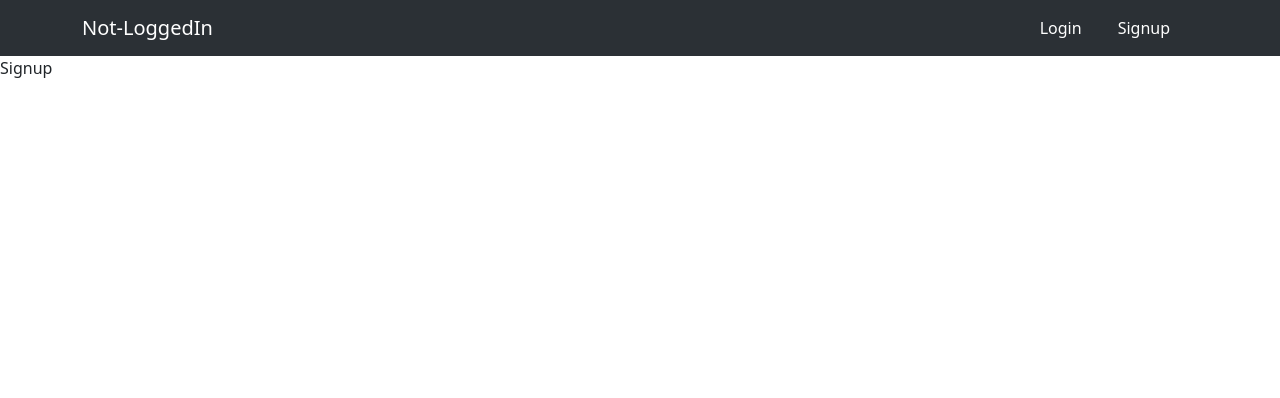
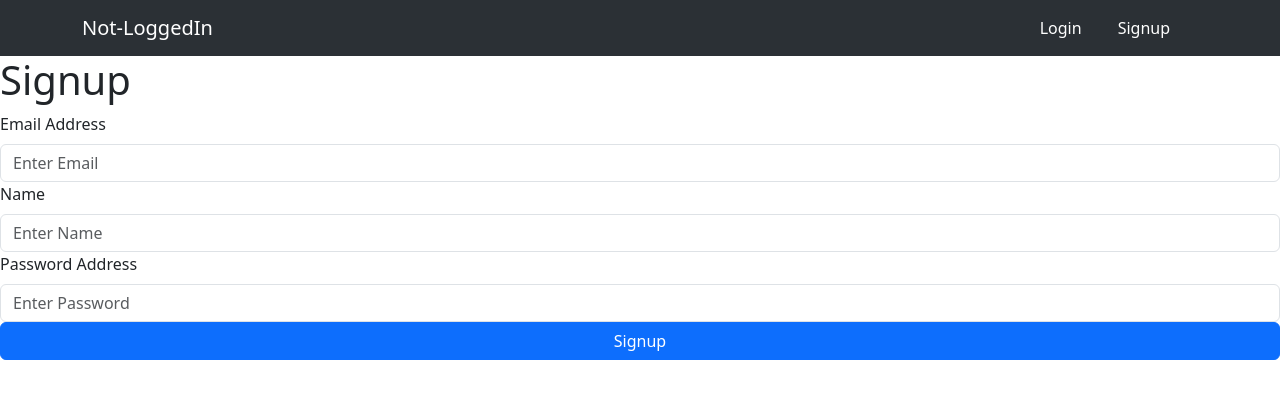
Before and after one commit to UmeshGayashan/authfrontend, a React (Create React App) app: page /register in a window 1280 px wide. Shown: the top 398 px of the page. Built offline with nearby package versions, Linux system fonts and the light colour scheme.

Commit message:
Signup page Designed

```diff
--- a/src/pages/auth/signup/Signup.js
+++ b/src/pages/auth/signup/Signup.js
@@ -1,8 +1,48 @@
 import React from 'react'
+import { Button } from 'react-bootstrap'
+import Form from 'react-bootstrap/Form';
 
 function Signup() {
   return (
-    <div>Signup</div>
+    <div>
+      <Form>
+        <h1>Signup</h1>
+        <Form.Group controlId="formBasicEmail">
+            <Form.Label>Email Address</Form.Label>
+            <Form.Control
+              type="email"
+              name="email"
+              placeholder="Enter Email"
+              >
+            </Form.Control>
+        </Form.Group>
+
+        <Form.Group controlId="formBasicName">
+            <Form.Label>Name</Form.Label>
+            <Form.Control
+              type="text"
+              name="name"
+              placeholder="Enter Name"
+              >
+            </Form.Control>
+        </Form.Group>
+
+        <Form.Group controlId="formBasicPassword">
+            <Form.Label>Password Address</Form.Label>
+            <Form.Control
+              type="password"
+              name="password"
+              placeholder="Enter Password"
+              >
+            </Form.Control>
+        </Form.Group>
+
+        <Button variant='primary' type='submit' className='w-100'>
+          Signup
+        </Button>
+
+      </Form>
+    </div>
   )
 }
 
```
